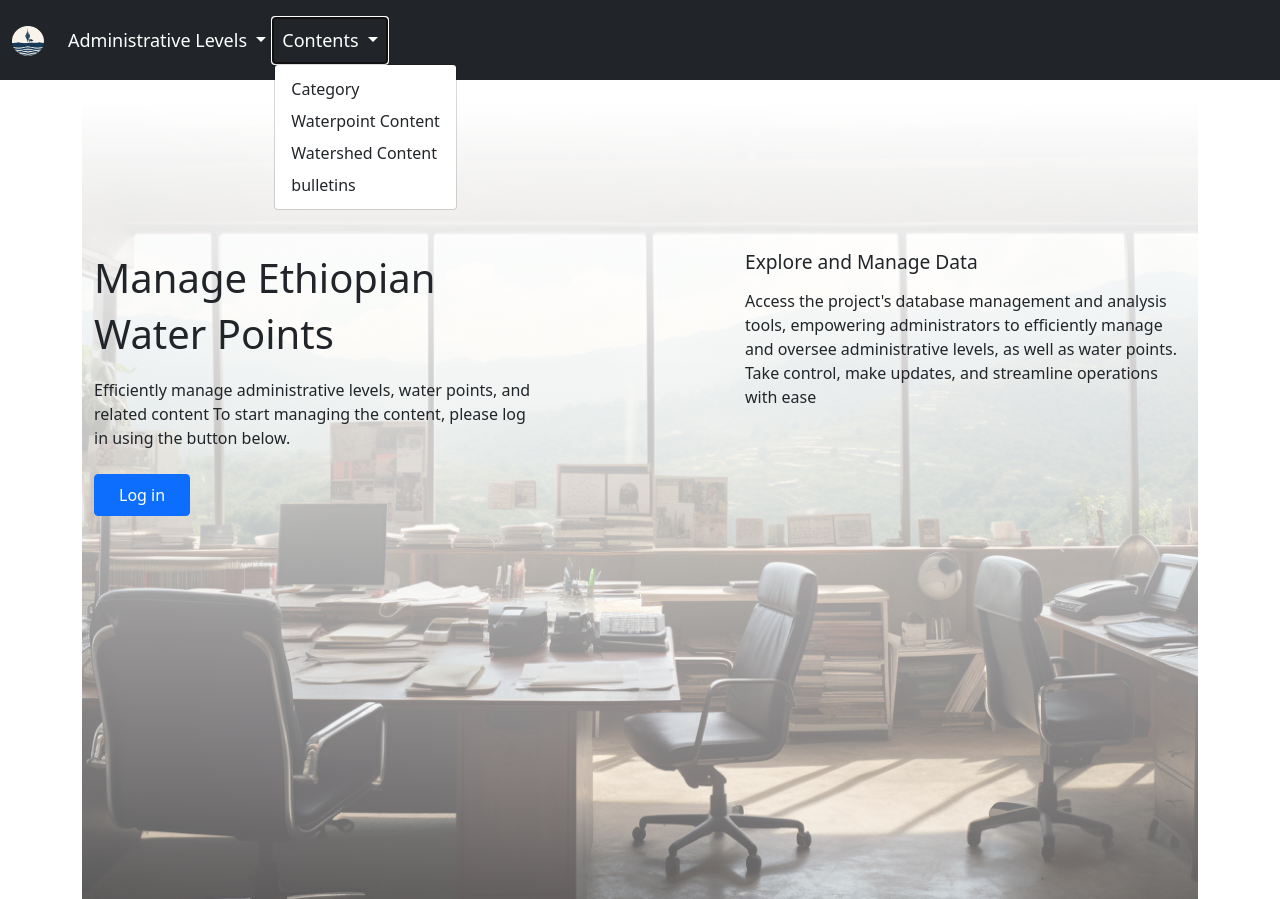
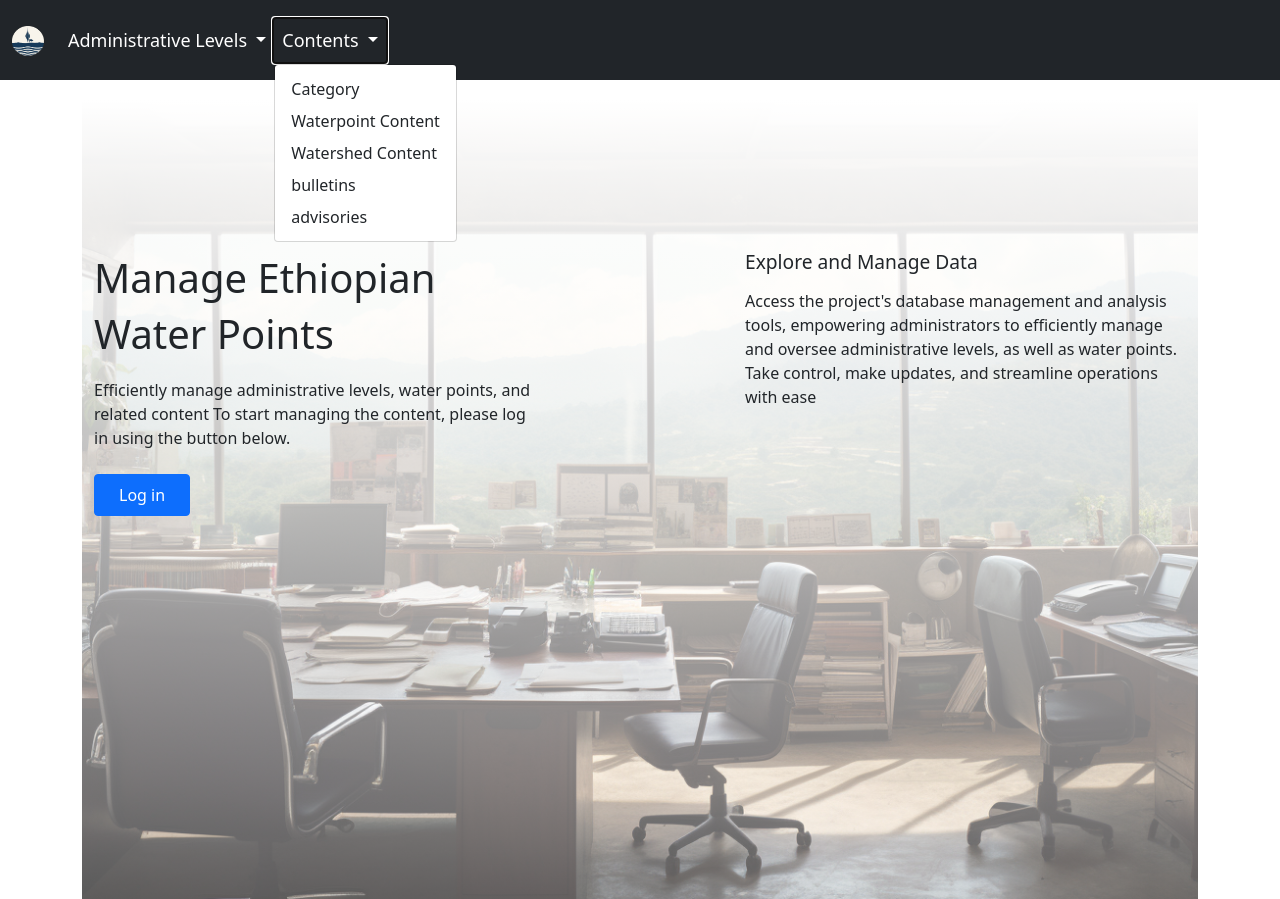
Before and after one commit to CIAT-DAPA/lswms_admin, a Flask app: page / in a window 1280 px wide, after a click on "Contents". Shown: the top 899 px of the page. Run offline with Flask 3, Linux system fonts and the light colour scheme; some libraries are stand-ins or nearby versions.

Commit message:
added route

```diff
--- a/src/templates/layout.html
+++ b/src/templates/layout.html
@@ -59,6 +59,8 @@
               <li><a class="dropdown-item" href="/wpcontent">Waterpoint Content</a></li>
               <li><a class="dropdown-item" href="/wscontent">Watershed Content</a></li>
               <li><a class="dropdown-item" href="/addalert">bulletins</a></li>
+              <li><a class="dropdown-item" href="/advisories">advisories</a></li>
+
             </ul>
           </li>
         </ul>
```
